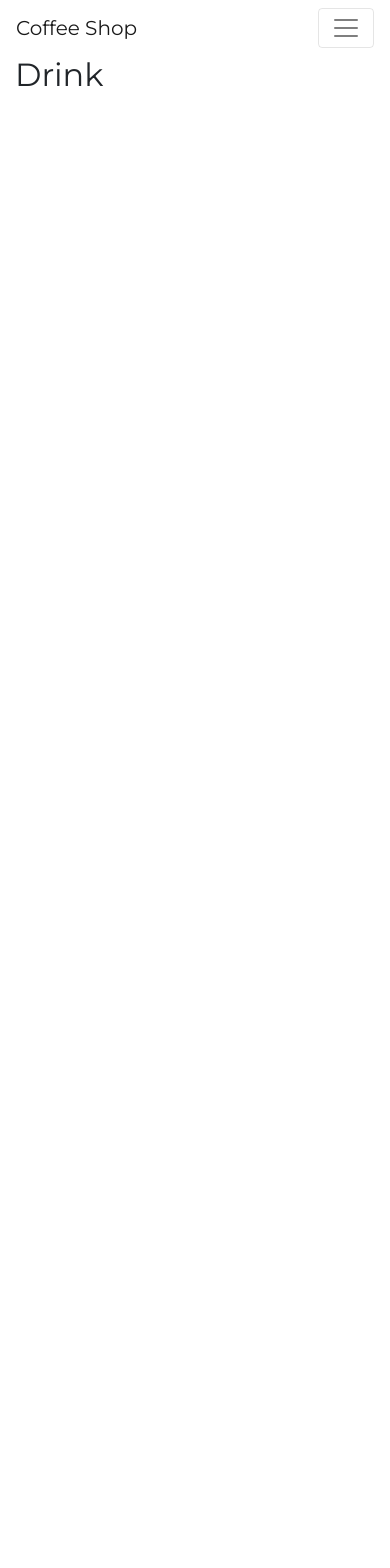
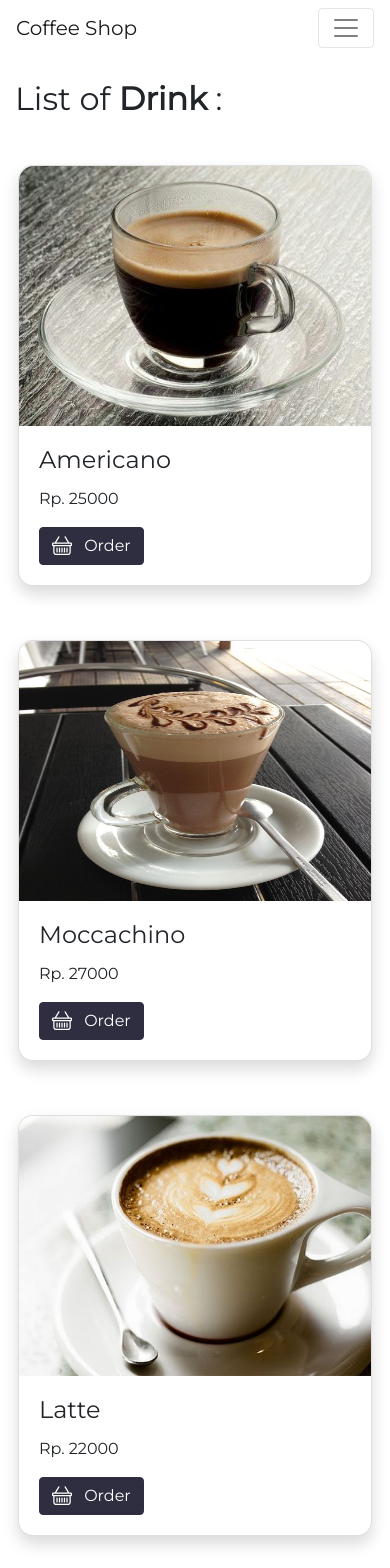
Before and after one commit to intom99/vue-ui-menu-cafe, a Vue app: page /drinks in a window 390 px wide. Shown: the top 1568 px of the page. Before the commit the page ends 844 px from the top, so only its background shows below. Built offline with nearby package versions, Linux system fonts and the light colour scheme; data requests are answered from the project's data file.

Commit message:
update: menu drink

```diff
--- a/db.json
+++ b/db.json
@@ -1,40 +1,137 @@
 {
     "best-drink": [
         {
-            "id": 1,
-            "code": "D-01",
+            "id": 3,
+            "code": "D-03",
             "name": "Latte",
             "price": 22000,
             "is_ready": true,
             "img": "latte.jpg"
         },
         {
-            "id": 2,
-            "code": "D-02",
+            "id": 8,
+            "code": "D-08",
             "name": "Matcha",
-            "price": 18000,
+            "price": 23000,
             "is_ready": true,
             "img": "matcha.jpg"
         },
         {
-            "id": 3,
-            "code": "D-03",
+            "id": 9,
+            "code": "D-09",
             "name": "Ice Cream",
-            "price": 20000,
+            "price": 23000,
             "is_ready": true,
             "img": "ice cream.jpg"
         }
     ],
     "drink": [
         {
+            "id": 1,
+            "code": "D-01",
+            "name": "Americano",
+            "price": 25000,
+            "is_ready": true,
+            "img": "americano.jpg"
+        },
+        {
             "id": 2,
             "code": "D-02",
+            "name": "Moccachino",
+            "price": 27000,
+            "is_ready": true,
+            "img": "Moccachino.jpg"
+        },
+        {
+            "id": 3,
+            "code": "D-03",
+            "name": "Latte",
+            "price": 22000,
+            "is_ready": true,
+            "img": "latte.jpg"
+        },
+        {
+            "id": 4,
+            "code": "D-04",
+            "name": "Coffee Milk",
+            "price": 20000,
+            "is_ready": true,
+            "img": "coffee milk.jpg"
+        },
+        {
+            "id": 5,
+            "code": "D-05",
+            "name": "Coffee with Palm Sugar",
+            "price": 28000,
+            "is_ready": true,
+            "img": "coffee with palm sugar.jpg"
+        },
+        {
+            "id": 6,
+            "code": "D-06",
+            "name": "Lemon Tea",
+            "price": 20000,
+            "is_ready": true,
+            "img": "lemon tea.jpg"
+        },
+        {
+            "id": 7,
+            "code": "D-07",
+            "name": "Chocolate",
+            "price": 19000,
+            "is_ready": true,
+            "img": "chocolate.jpg"
+        },
+        {
+            "id": 8,
+            "code": "D-08",
             "name": "Matcha",
-            "price": 18000,
+            "price": 23000,
             "is_ready": true,
-            "img": "https://i.pinimg.com/564x/8d/b5/fd/8db5fda2f3c353382fff13d462d9c1ef.jpg"
+            "img": "matcha.jpg"
+        },
+        {
+            "id": 9,
+            "code": "D-09",
+            "name": "Ice Cream",
+            "price": 23000,
+            "is_ready": true,
+            "img": "ice cream.jpg"
+        },
+        {
+            "id": 10,
+            "name": "Strawberry Smooth",
+            "price": 23000,
+            "is_ready": true,
+            "img": "strawberry smooth.jpg"
         }
     ],
-    "cart":[],
+    "best-food": [
+        {
+            "id":5,
+            "code": "F-01",
+            "name": "Ramen",
+            "price": 27000,
+            "is_ready":true,
+            "img": "ramen.jpg"
+        },
+        {
+            "id":2,
+            "code": "F-02",
+            "name": "Beef Burger",
+            "price": 25000,
+            "is_ready":true,
+            "img": "beef burger.jpg"
+        },
+        {
+            "id":4,
+            "code": "F-03",
+            "name": "Dounat",
+            "price": 10000,
+            "is_ready":true,
+            "img": "dounat.jpg"
+        }
+    ],
+    "cart": [],
     "order": []
   }
--- a/src/App.vue
+++ b/src/App.vue
@@ -1,9 +1,18 @@
 <template>
   <div id="app">
-
     <router-view/>
+    <Footer/>
   </div>
 </template>
+
+<script>
+import Footer from "@/components/Footer.vue";
+export default {
+  components:{
+    Footer
+  }
+}
+</script>
 
 <style>
 
--- a/src/assets/css/main.css
+++ b/src/assets/css/main.css
@@ -5,7 +5,13 @@
   background-color: #2f2e41;
   border-color: #2f2e41;
 }
-
 .router-link-exact-active {
   font-weight: bold;
 }
+.card {
+  border-radius: 15px;
+  margin: 15px 3px;
+}
+.card-img-top {
+  border-radius: 15px 15px 0 0;
+}
--- /dev/null
+++ b/src/components/Footer.vue
@@ -0,0 +1,20 @@
+<template>
+<footer class="mb-4 mt-5">
+    <hr>
+    <div class="text-center">
+        &copy; 2021 | <a href="https://www.instagram.com/intom.iar/?hl=id" target="blank_">@Intom.iar</a>
+    </div>
+</footer>
+
+
+</template>
+
+<script>
+export default {
+    name: 'Footer'
+}
+</script>
+
+<style>
+
+</style>
--- a/src/components/Header.vue
+++ b/src/components/Header.vue
@@ -6,7 +6,7 @@
       <div class="col">
           <div class="d-flex h-100">
               <div class="justify-content-center align-self-center">
-              <h2><strong>Delicious Food Menu, </strong><br> in Your Gadget</h2>
+              <h2><strong>Delicious Drink and Food, </strong><br> in Your Gadget</h2>
               <p>Choose the menu list </p>
               <router-link to="/" class="btn btn-lg btn-primary">Order Here <b-icon-chevron-double-right></b-icon-chevron-double-right></router-link>
          </div>
--- a/src/components/Product.vue
+++ b/src/components/Product.vue
@@ -1,6 +1,6 @@
 <template>
   <div class="">
-    <div class="card" style="width: 21rem">
+    <div class="card shadow">
       <img
         :src="'assets/img/' + product.img"
         class="card-img-top"
@@ -8,7 +8,7 @@
         alt="images"
       />
       <div class="card-body">
-        <h5 class="card-title">{{ product.name }}</h5>
+        <h4 class="card-title">{{ product.name }}</h4>
         <p class="card-text">
           Rp. {{ product.price }}
         </p>
--- a/src/views/Drinks.vue
+++ b/src/views/Drinks.vue
@@ -1,25 +1,57 @@
 <template>
   <div>
-      <Navbar/>
-      <div class="container">
-        <h2>Drink </h2>
+    <Navbar />
+    <div class="container">
+      <div class="row">
+        <div class="col">
+          <h2 class="mt-4">List of <strong>Drink</strong> :</h2>
+        </div>
       </div>
 
+      <div class="row mb-4">
+        <div
+          class="col-md-4 mt-4"
+          v-for="product in products"
+          :key="product.id"
+        >
+          <Product :product="product" />
+        </div>
+      </div>
+
+    </div>
   </div>
 </template>
 
 <script>
 // @ is an alias to /src
-import Navbar from '@/components/Navbar.vue'
+import Navbar from "@/components/Navbar.vue";
+import Product from "@/components/Product.vue";
+import axios from "axios";
 
 export default {
-  name: 'Home',
+  name: "Home",
   components: {
-    Navbar
-  }
-}
+    Navbar,
+    Product,
+  },
+  data() {
+    return {
+      products: [],
+    };
+  },
+  methods: {
+    setProduct(data) {
+      this.products = data;
+    },
+  },
+  mounted() {
+    axios
+      .get("http://localhost:3000/drink")
+      .then((response) => this.setProduct(response.data))
+      .catch((error) => console.log("Gagal : ", error));
+  },
+};
 </script>
 
 <style>
-
 </style>
--- a/src/views/Foods.vue
+++ b/src/views/Foods.vue
@@ -1,25 +1,34 @@
 <template>
   <div>
-      <Navbar/>
-      <div class="container">
-  <h2>Daftar Makanan</h2>
-      </div>
+    <Navbar />
+    <div class="container">
+      <h2><strong>Foods</strong></h2>
 
+      <!-- <div class="row mb-4">
+        <div
+          class="col-md-4 mt-4"
+          v-for="product in products"
+          :key="product.id"
+        >
+          <Product :product="product" />
+        </div>
+      </div> -->
+    </div>
   </div>
 </template>
 
 <script>
 // @ is an alias to /src
-import Navbar from '@/components/Navbar.vue'
+import Navbar from "@/components/Navbar.vue";
 
 export default {
-  name: 'Home',
+  name: "Home",
   components: {
     Navbar
-  }
-}
+
+  },
+};
 </script>
 
 <style>
-
 </style>
--- a/src/views/Home.vue
+++ b/src/views/Home.vue
@@ -15,7 +15,7 @@
         </div>
       </div>
 
-      <div class="row mb-3">
+      <div class="row mb-4">
         <div
           class="col-md-4 mt-4"
           v-for="product in products"
@@ -23,8 +23,8 @@
         >
           <Product :product="product" />
         </div>
+      </div>
 
-      </div>
       <!-- end of container -->
     </div>
   </div>
@@ -35,6 +35,7 @@
 import Navbar from "@/components/Navbar.vue";
 import Header from "@/components/Header.vue";
 import Product from "@/components/Product.vue";
+
 import axios from "axios";
 
 export default {
```
Also changed, not shown: info.json (added, +19 -0 lines).
